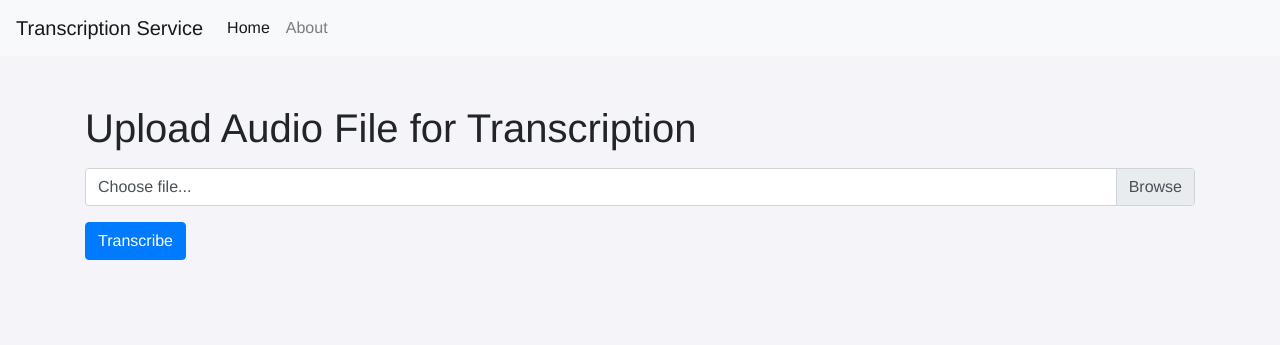
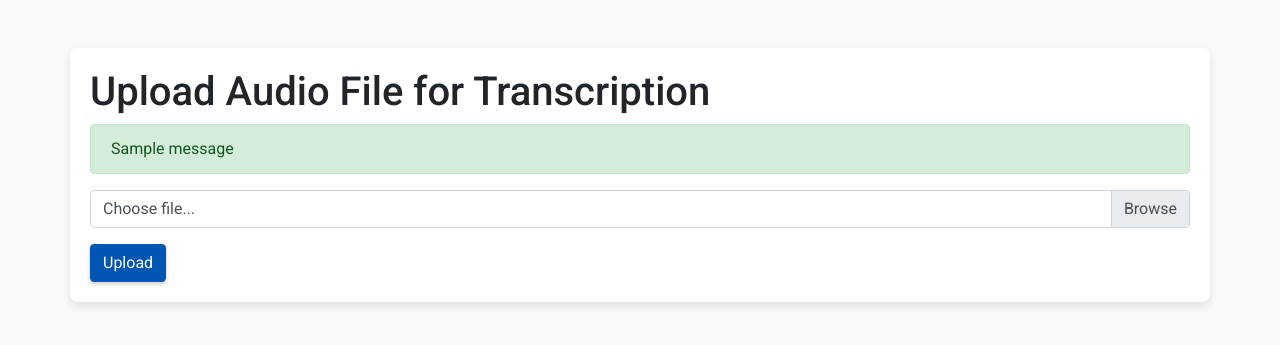
Before and after one commit to VatsalyaBetala/PodcastAIDashboard, a Flask app: page / in a window 1280 px wide. Shown: the top 345 px of the page. Run offline with Flask 3, Linux system fonts and the light colour scheme; one stand-in notice (Sample message) is shown; some libraries are stand-ins or nearby versions.

Commit message:
Refactor routing and file upload handling
This commit introduces several key features to improve the strcuture of
the trancription flow:
- Separated the file upload and tracription processes into distinct
  routes.
- Implemented session-bases storage for temporary file data.
- Added flash messages for real-time errors.

```diff
--- a/app.py
+++ b/app.py
@@ -1,8 +1,9 @@
-from flask import Flask, request, render_template, redirect, url_for
+from flask import Flask, request, render_template, redirect, url_for, session, flash
 import tempfile
 import os
 import assemblyai as aai
 from dotenv import load_dotenv
+from flask_session import Session
 
 # Load environment variables
 load_dotenv()
@@ -10,41 +11,54 @@ api_key = os.getenv('ASSEMBLYAI_API_KEY')
 aai.settings.api_key = api_key
 
 app = Flask(__name__)
+app.config['SECRET_KEY'] = 'your-secret-key'  # Set a secret key for security purposes
+app.config['SESSION_TYPE'] = 'filesystem'  # Specifies the session type to use
+Session(app)  # Initialize session
 
 @app.route('/', methods=['GET'])
 def index():
     return render_template('index.html')
 
-@app.route('/transcribe', methods=['POST'])
-def transcribe_audio():
+@app.route('/upload', methods=['POST'])
+def upload_audio():
     if 'file' not in request.files:
-        return "No file part in the request", 400
+        flash("No file part in the request", 'error')
+        return redirect(url_for('index'))
 
     file = request.files['file']
     if file.filename == '':
-        return "No file selected for uploading", 400
+        flash("No file selected for uploading", 'error')
+        return redirect(url_for('index'))
 
-    if file:
-        # Create a temporary file in the system's temp directory
-        temp_file = tempfile.NamedTemporaryFile(delete=False, suffix='.wav')
-        file_path = temp_file.name
-        file.save(file_path)
-        temp_file.close()  # Explicitly close the file handle
+    # Create a temporary file in the system's temp directory
+    temp_file = tempfile.NamedTemporaryFile(delete=False, suffix='.wav')
+    file_path = temp_file.name
+    file.save(file_path)
+    temp_file.close()  # Explicitly close the file handle
 
-        try:
-            transcriber = aai.Transcriber()
-            transcript = transcriber.transcribe(file_path)
+    session['file_path'] = file_path  # Store the file path in the session
+    return redirect(url_for('transcribe_audio'))
 
-            if transcript.status == aai.TranscriptStatus.error:
-                error_message = transcript.error
-                return render_template('transcription.html', error=error_message, transcript=None)
-            else:
-                return render_template('transcription.html', transcript=transcript.text, error=None)
-        finally:
-            # Ensure the temporary file is deleted after processing
-            os.remove(file_path)
+@app.route('/transcribe', methods=['GET'])
+def transcribe_audio():
+    file_path = session.get('file_path')
+    if not file_path:
+        flash("No file uploaded or file path missing in session", 'error')
+        return redirect(url_for('index'))
 
-    return redirect(url_for('index'))
+    try:
+        transcriber = aai.Transcriber()
+        transcript = transcriber.transcribe(file_path)
+
+        if transcript.status == aai.TranscriptStatus.error:
+            flash(f"Transcription error: {transcript.error}", 'error')
+            return render_template('transcription.html', error=transcript.error, transcript=None)
+        else:
+            return render_template('transcription.html', transcript=transcript.text, error=None)
+    finally:
+        # Ensure the temporary file is deleted after processing
+        os.remove(file_path)
+        session.pop('file_path', None)  # Remove the file path from the session
 
 if __name__ == '__main__':
     app.run(debug=True)
--- a/templates/index.html
+++ b/templates/index.html
@@ -5,163 +5,92 @@
     <meta name="viewport" content="width=device-width, initial-scale=1.0">
     <title>Upload Audio File</title>
     <link href="https://stackpath.bootstrapcdn.com/bootstrap/4.5.2/css/bootstrap.min.css" rel="stylesheet">
+    <link href="https://fonts.googleapis.com/css2?family=Roboto:wght@400;500;700&display=swap" rel="stylesheet">
+    <style>
+        body {
+            background-color: #f8f9fa;
+            font-family: 'Roboto', sans-serif;
+        }
+        .container {
+            box-shadow: 0 4px 8px rgba(0,0,0,0.1);
+            background: #ffffff;
+            border-radius: 8px;
+            padding: 20px;
+            margin-top: 40px;
+            opacity: 0;
+            transform: translateY(50px);
+            animation: fadeInUp 0.5s ease forwards;
+        }
+        .btn-primary {
+            background-color: #0056b3;
+            border-color: #0056b3;
+            box-shadow: 0 2px 4px rgba(0,0,0,0.2);
+            transition: transform 0.3s ease-in-out, box-shadow 0.3s ease-in-out;
+        }
+        .btn-primary:hover {
+            background-color: #004495;
+            border-color: #004495;
+            transform: translateY(-2px);
+            box-shadow: 0 4px 8px rgba(0,0,0,0.2);
+        }
+        .custom-file-input {
+            transition: background-color 0.3s ease;
+        }
+        .custom-file-input:hover {
+            background-color: #f0f0f0;
+        }
+        @keyframes fadeInUp {
+            from { opacity: 0; transform: translateY(50px); }
+            to { opacity: 1; transform: translateY(0); }
+            .flash-animation {
+                animation: flash 1s ease-out;
+            }
+
+            @keyframes flash {
+                0%, 100% { background-color: #ffffff; }
+                50% { background-color: #f0f0f0; }
+            }
+        }
+    </style>
     <script src="https://code.jquery.com/jquery-3.5.1.min.js"></script>
     <script src="https://cdn.jsdelivr.net/npm/@popperjs/core@2.5.2/dist/umd/popper.min.js"></script>
     <script src="https://stackpath.bootstrapcdn.com/bootstrap/4.5.2/js/bootstrap.min.js"></script>
-    <style>
-        body {
-            background-color: #f4f4f9;
-            font-family: 'Helvetica Neue', Helvetica, Arial, sans-serif;
-        }
-        .navbar {
-            margin-bottom: 20px;
-        }
-        .loading-spinner {
-            display: none;
-            position: absolute;
-            top: 50%;
-            left: 50%;
-            transform: translate(-50%, -50%);
-            z-index: 1000;
-        }
-    </style>
 </head>
 <body>
-    <nav class="navbar navbar-expand-lg navbar-light bg-light">
-        <a class="navbar-brand" href="#">Transcription Service</a>
-        <button class="navbar-toggler" type="button" data-toggle="collapse" data-target="#navbarNav" aria-controls="navbarNav" aria-expanded="false" aria-label="Toggle navigation">
-            <span class="navbar-toggler-icon"></span>
-        </button>
-        <div class="collapse navbar-collapse" id="navbarNav">
-            <ul class="navbar-nav">
-                <li class="nav-item active">
-                    <a class="nav-link" href="/">Home</a>
-                </li>
-                <li class="nav-item">
-                    <a class="nav-link" href="#">About</a>
-                </li>
-            </ul>
-        </div>
-    </nav>
-
     <div class="container mt-5">
-        <h1 class="mb-3">Upload Audio File for Transcription</h1>
-        <form id="uploadForm" action="/transcribe" method="post" enctype="multipart/form-data" class="needs-validation" novalidate>
+        <h1>Upload Audio File for Transcription</h1>
+        {% with messages = get_flashed_messages(with_categories=true) %}
+            {% if messages %}
+                {% for category, message in messages %}
+                    <div class="alert alert-{{ category }}">{{ message }}</div>
+                {% endfor %}
+            {% endif %}
+        {% endwith %}
+        <form action="{{ url_for('upload_audio') }}" method="post" enctype="multipart/form-data">
             <div class="custom-file mb-3">
                 <input type="file" class="custom-file-input" id="file" name="file" required>
                 <label class="custom-file-label" for="file">Choose file...</label>
-                <div class="invalid-feedback">Please select an audio file.</div>
             </div>
-            <button type="submit" class="btn btn-primary">Transcribe</button>
-            <div class="loading-spinner">
-                <div class="spinner-border text-primary" role="status">
-                    <span class="sr-only">Loading...</span>
-                </div>
-            </div>
+            <button type="submit" class="btn btn-primary">Upload</button>
         </form>
     </div>
-
     <script>
-        $(document).ready(function() {
-            $('#uploadForm').on('submit', function(event) {
-                event.preventDefault();
-                var fileInput = $('#file')[0];
-                if (!fileInput.files.length) {
-                    showAlert('Please select a file to upload');
-                    return;
-                }
-                toggleSpinner(true);
-                var formData = new FormData(this);
-                $.ajax({
-                    xhr: function() {
-                        var xhr = new window.XMLHttpRequest();
-                        xhr.upload.addEventListener("progress", function(evt) {
-                            if (evt.lengthComputable) {
-                                var percentComplete = evt.loaded / evt.total;
-                                console.log('Upload progress: ' + percentComplete);
-                            }
-                        }, false);
-                        return xhr;
-                    },
-                    url: '/transcribe',
-                    type: 'POST',
-                    data: formData,
-                    success: function(data) {
-                        toggleSpinner(false);
-                        showResultModal(data);
-                    },
-                    error: function() {
-                        toggleSpinner(false);
-                        showErrorToast('Error processing your request');
-                    },
-                    cache: false,
-                    contentType: false,
-                    processData: false
-                });
-            });
-
-            $('.custom-file-input').on('change', function() {
-                var fileName = $(this).val().split('\\').pop();
-                $(this).next('.custom-file-label').addClass("selected").html(fileName);
-            });
+        $('.custom-file-input').on('change', function() {
+            let fileName = $(this).val().split('\\').pop();
+            $(this).next('.custom-file-label').addClass("selected").html(fileName);
+            animateFileInput();
         });
 
-        function toggleSpinner(show) {
-            if (show) {
-                $('.loading-spinner').show();
-                $('button[type="submit"]').prop('disabled', true);
-            } else {
-                $('.loading-spinner').hide();
-                $('button[type="submit"]').prop('disabled', false);
-            }
+        function animateFileInput() {
+            $('.custom-file-input').addClass('flash-animation');
+            setTimeout(() => {
+                $('.custom-file-input').removeClass('flash-animation');
+            }, 1000);
         }
 
-        function showResultModal(data) {
-            var modalHTML = '<div class="modal fade" id="resultModal" tabindex="-1" aria-labelledby="resultModalLabel" aria-hidden="true">' +
-                '<div class="modal-dialog">' +
-                '<div class="modal-content">' +
-                '<div class="modal-header">' +
-                '<h5 class="modal-title" id="resultModalLabel">Transcription Result</h5>' +
-                '<button type="button" class="close" data-dismiss="modal" aria-label="Close">' +
-                '<span aria-hidden="true">&times;</span>' +
-                '</button>' +
-                '</div>' +
-                '<div class="modal-body">' +
-                '<p>' + data + '</p>' +
-                '</div>' +
-                '<div class="modal-footer">' +
-                '<button type="button" class="btn btn-secondary" data-dismiss="modal">Close</button>' +
-                '</div>' +
-                '</div>' +
-                '</div>' +
-                '</div>';
-            $('body').append(modalHTML);
-            $('#resultModal').modal('show');
-            $('#resultModal').on('hidden.bs.modal', function () {
-                $('#resultModal').remove();
-            });
-        }
-
-        function showErrorToast(message) {
-            var toastHTML = '<div class="toast" role="alert" aria-live="assertive" aria-atomic="true" data-delay="3000">' +
-                '<div class="toast-header">' +
-                '<strong class="mr-auto">Error</strong>' +
-                '<button type="button" class="ml-2 mb-1 close" data-dismiss="toast" aria-label="Close">' +
-                '<span aria-hidden="true">&times;</span>' +
-                '</button>' +
-                '</div>' +
-                '<div class="toast-body">' + message + '</div>' +
-                '</div>';
-            $('body').append(toastHTML);
-            $('.toast').toast('show');
-            $('.toast').on('hidden.bs.toast', function () {
-                $(this).remove();
-            });
-        }
-
-        function showAlert(message) {
-            alert(message);
-        }
+        $(document).ready(function() {
+            $('body').css('opacity', 0).animate({opacity: 1}, 1000);
+        });
     </script>
 </body>
 </html>
```
Also changed, not shown: templates/transcription.html (+57 -24 lines), 2 other files.
